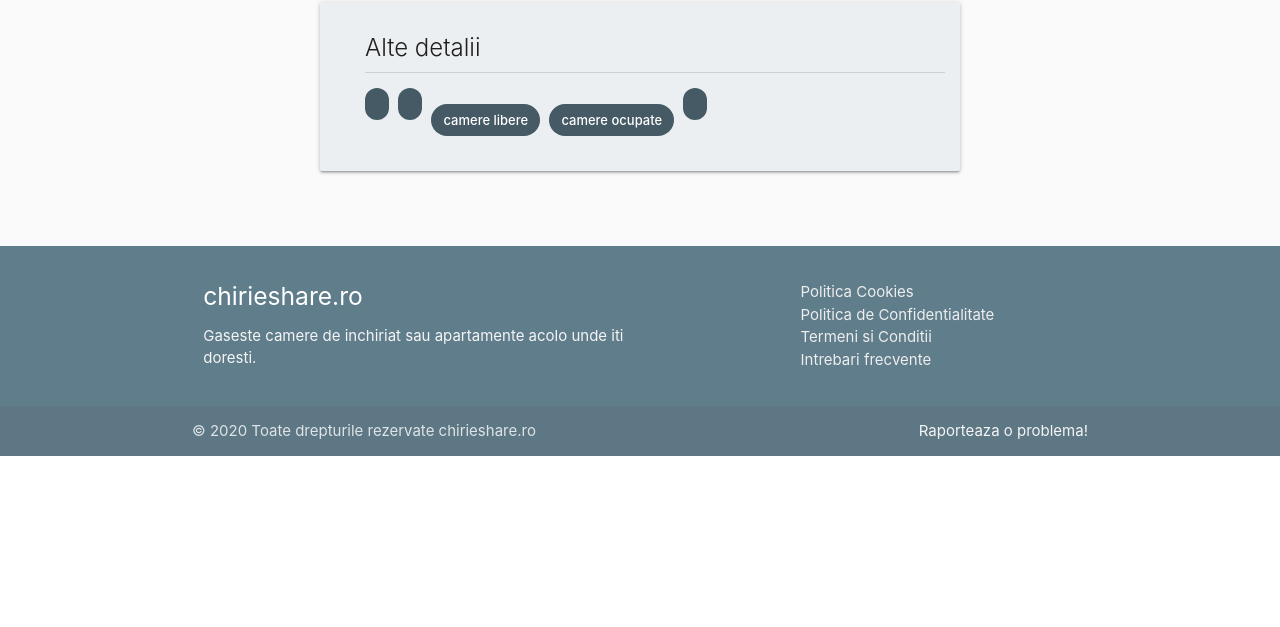
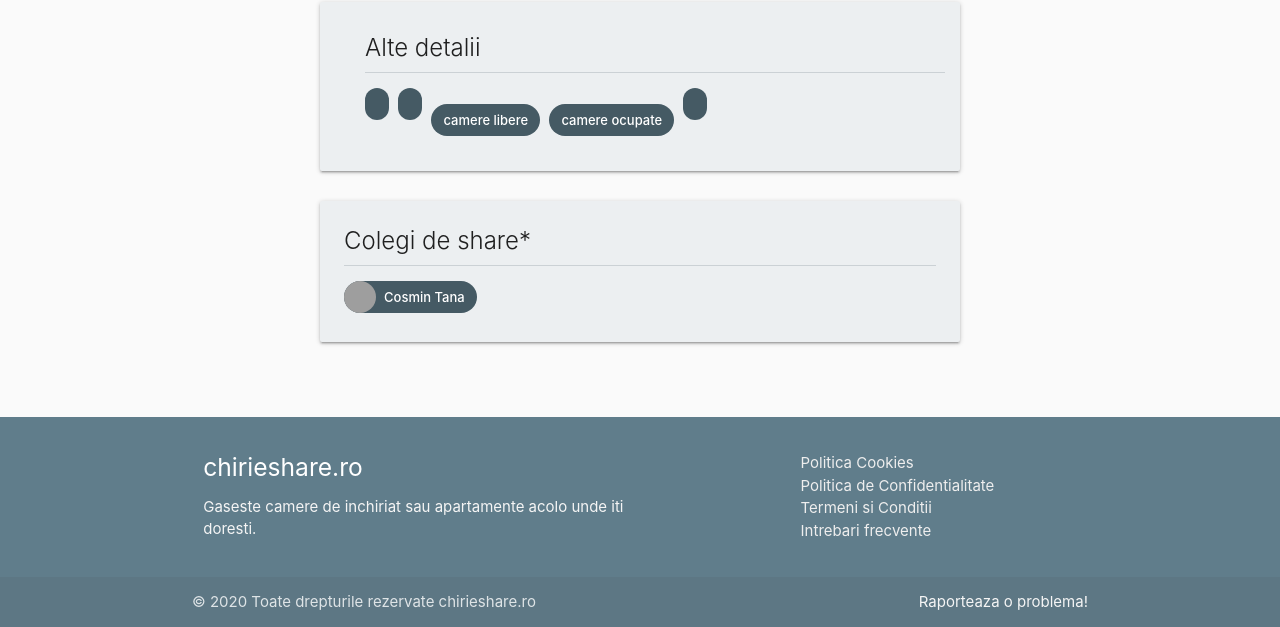
Before and after one commit to ClimenteA/chirieshare-draft, a Django app: template anunturi/templates/anunturi/anunt.html in a window 1280 px wide. Shown: the part 1127-1754 px from the top of the page. Before the commit the page ends 1583 px from the top, so only its background shows below. Run offline with Django 3.2, Linux system fonts and the light colour scheme; the template is opened without the code that fills it, so the values that code supplies are empty; grey boxes are pictures that could not be loaded.

Commit message:
added how the shiriasi will look like

```diff
--- a/anunturi/templates/anunturi/anunt.html
+++ b/anunturi/templates/anunturi/anunt.html
@@ -122,18 +122,15 @@
     </div>
 </div>
 
-<!--
+
 <div id="colegideshare" class="card blue-grey lighten-5 w640">
     <div class="card-content">
         <span class="card-title">Colegi de share*</span>
         <div class="line blue-grey darken-2" style="margin-bottom:1rem;"></div>
-
-        <div id="colegi">
-            {{ colegideshare }}
-        </div>
+        <a href="#contact-info"><div class="chip blue-grey darken-2 white-text"><img src="http://placeskull.com/100/100/4caf50">Cosmin Tana</div></a>
 
     </div>
-</div> -->
+</div>
 
 
 
```
